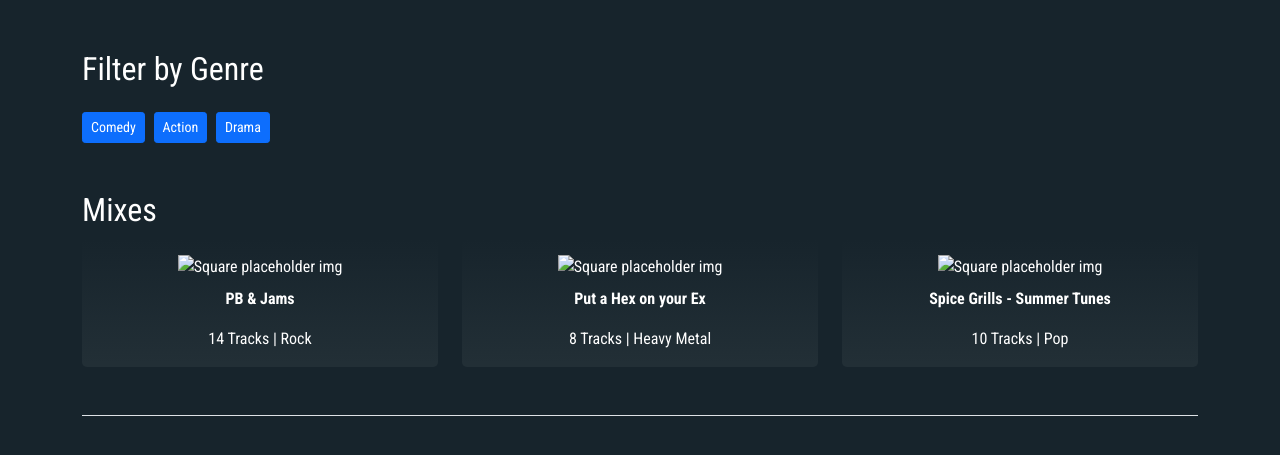
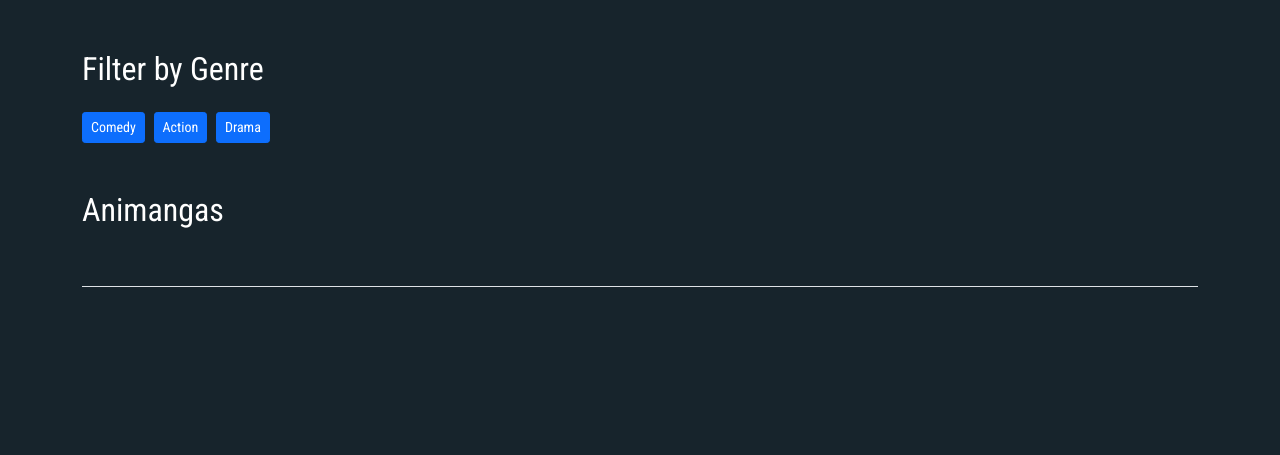
Before and after one commit to theopg1/projetM1, a Symfony app: template symfony/templates/browse.html.twig in a window 1280 px wide. Shown: the part 184-639 px from the top of the page. Run offline with Twig, Linux system fonts and the light colour scheme; the template is opened without the code that fills it, so the values that code supplies are empty; some libraries are stand-ins or nearby versions.

Commit message:
Update browse.html.twig
modification du twig de browse pour afficher une liste d'anime/manga injecter depuis le controller

```diff
--- a/symfony/templates/browse.html.twig
+++ b/symfony/templates/browse.html.twig
@@ -9,12 +9,12 @@
         <li class="d-inline">
             <a class="btn btn-primary btn-sm" href="{{ path('genreAnimanga', {
                 slug:'comedy'
-            }, false) }}">Comedy</a>
+            }) }}">Comedy</a>
         </li>
         <li class="d-inline">
             <a class="btn btn-primary btn-sm" href="{{ path('genreAnimanga', {
                 slug:'action'
-            }, true) }}">Action</a>
+            }) }}">Action</a>
         </li>
         <li class="d-inline">
             <a class="btn btn-primary btn-sm" href="{{ path('genreAnimanga', {
@@ -24,29 +24,20 @@
     </ul>
 
     <div>
-        <h2 class="mt-5">Mixes</h2>
+        <h2 class="mt-5">Animangas</h2>
         <div class="row">
+            {% for animanga in animangas %}
             <div class="col col-md-4">
                 <div class="mixed-vinyl-container p-3 text-center">
-                    <img src="https://via.placeholder.com/300" data-src="https://via.placeholder.com/300" alt="Square placeholder img">
-                    <p class="mt-2"><strong>PB & Jams</strong></p>
-                    <span>14 Tracks</span> | <span>Rock</span>
+                    <a href="{{ path('animanga', {
+                        slug: animanga.id
+                    }) }}"><img src="https://via.placeholder.com/300" data-src="https://via.placeholder.com/300" alt="Square placeholder img" >
+                    </a>
+                    <p class="mt-2"><strong>{{ animanga.nom }}</strong></p>
+                    <span>{{ animanga.episodes }}</span> | <span>{{ animanga.genre }}</span>
                 </div>
             </div>
-            <div class="col col-md-4">
-                <div class="mixed-vinyl-container p-3 text-center">
-                    <img src="https://via.placeholder.com/300" data-src="https://via.placeholder.com/300" alt="Square placeholder img">
-                    <p class="mt-2"><strong>Put a Hex on your Ex</strong></p>
-                    <span>8 Tracks</span> | <span>Heavy Metal</span>
-                </div>
-            </div>
-            <div class="col col-md-4">
-                <div class="mixed-vinyl-container p-3 text-center">
-                    <img src="https://via.placeholder.com/300" data-src="https://via.placeholder.com/300" alt="Square placeholder img">
-                    <p class="mt-2"><strong>Spice Grills - Summer Tunes</strong></p>
-                    <span>10 Tracks</span> | <span>Pop</span>
-                </div>
-            </div>
+            {% endfor %}
         </div>
     </div>
 </div>
```
